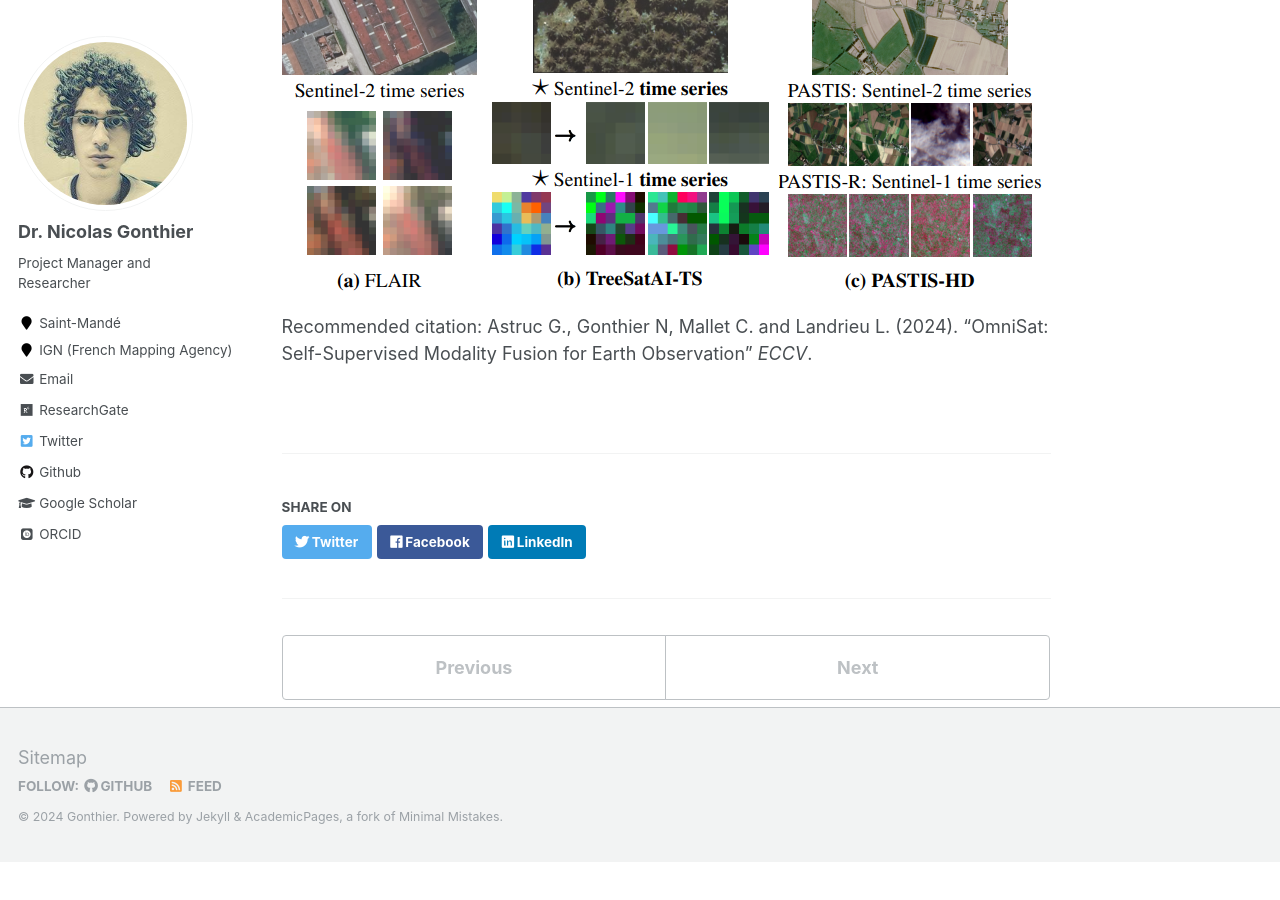
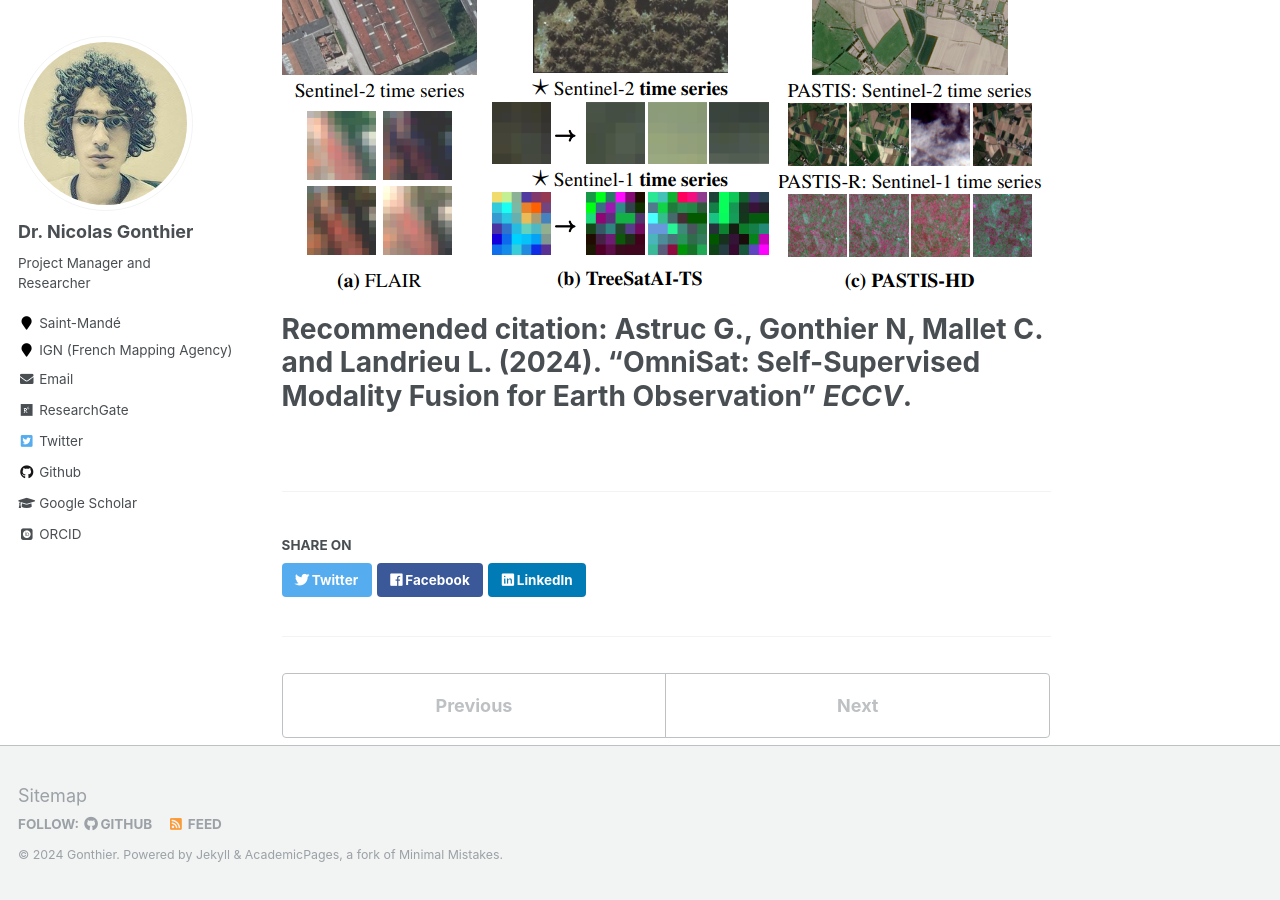
Before and after one commit to ngonthier/ngonthier.github.io, a Jekyll site: the page built from _publications/2024-04_OmniSat.md, in a window 1280 px wide and 900 px high, scrolled down 1642 px. Built offline with Jekyll 4.4.1, drawn with Linux system fonts in a browser that asks for light colours; some web fonts are replaced; before the commit the page ends 2504 px from its top, so only the background shows below that.

```diff
--- a/_publications/2024-04_OmniSat.md
+++ b/_publications/2024-04_OmniSat.md
@@ -33,4 +33,4 @@ Keywords
 
 # ![Multimodal datasets used.](https://ngonthier.github.io/images/astruc_eccv24.webp)
 
-Recommended citation: Astruc G., Gonthier N, Mallet C. and Landrieu L. (2024). "OmniSat: Self-Supervised Modality Fusion for Earth Observation" <i>ECCV</i>.
+# Recommended citation: Astruc G., Gonthier N, Mallet C. and Landrieu L. (2024). "OmniSat: Self-Supervised Modality Fusion for Earth Observation" <i>ECCV</i>.
```
